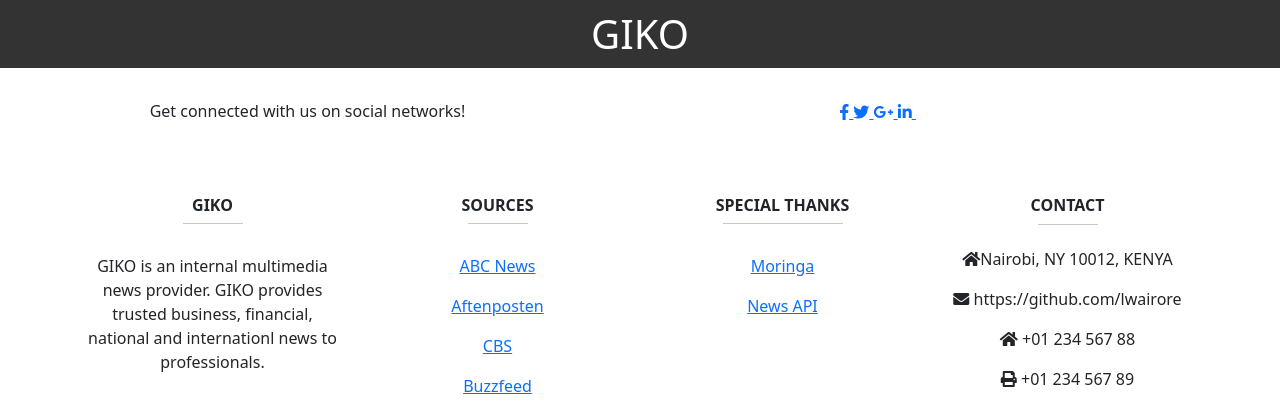
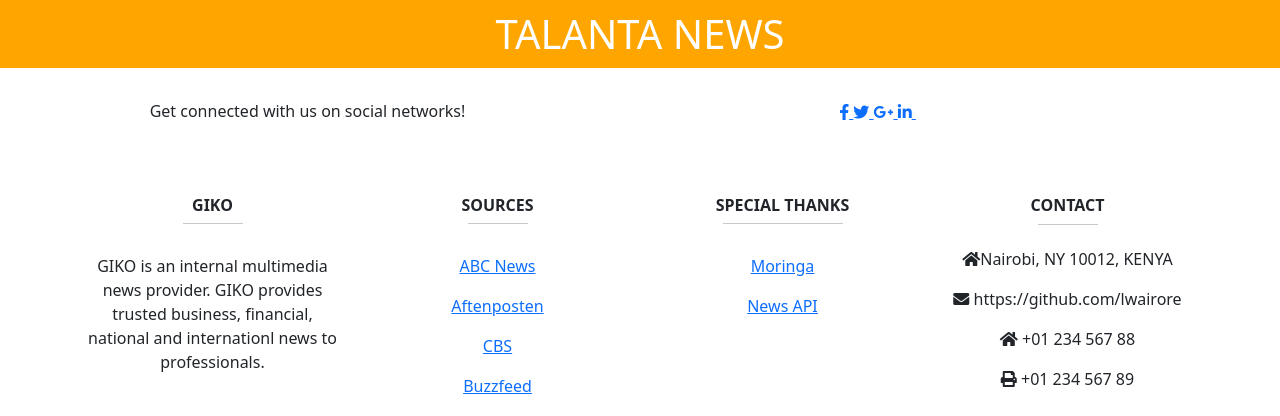
Before and after one commit to JOSEPHONYANGO/News-API, a Flask app: template app/templates/base.html in a window 1280 px wide. Shown: the top 416 px of the page. Run offline with Flask 2, Linux system fonts and the light colour scheme; the template is opened without the code that fills it, so the values that code supplies are empty; some libraries are stand-ins or nearby versions.

Commit message:
color change

```diff
--- a/app/templates/base.html
+++ b/app/templates/base.html
@@ -17,8 +17,8 @@
 </head>
 
 <body>
-    <nav class="test" style="background: #333;">
-        <h1 style="color: #fff;text-align: center;padding: 10px;">GIKO</h1>
+    <nav class="test" style="background: orange;">
+        <h1 style="color: #fff;text-align: center;padding: 10px;">TALANTA NEWS</h1>
     </nav>
     <!-- <a class="navbar-brand" href="/"> Home </a> -->
     {% block content %}
```
